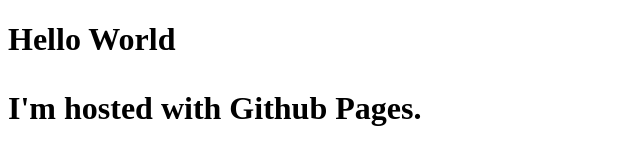
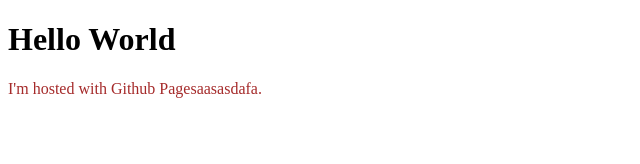
Before and after one commit to Perplexiz/deadication, a plain HTML site: page index.html in a window 1280 px wide. Shown: the whole page, without its empty margins (0-640 px from the left). Drawn offline with Linux system fonts and the light colour scheme.

Commit message:
other changes

```diff
--- a/index.html
+++ b/index.html
@@ -1,7 +1,13 @@
 <!DOCTYPE html>
 <html>
 <body>
-<h1> Hello World</hl>
-<p>I'm hosted with Github Pages.</p>
+<h1> Hello World</h1>
+<p>I'm hosted with Github Pagesaasasdafa.</p>
+<style>
+p{
+	color: brown;
+	background-color: white;
+}
+</style>
 </body>
 </html>
```
